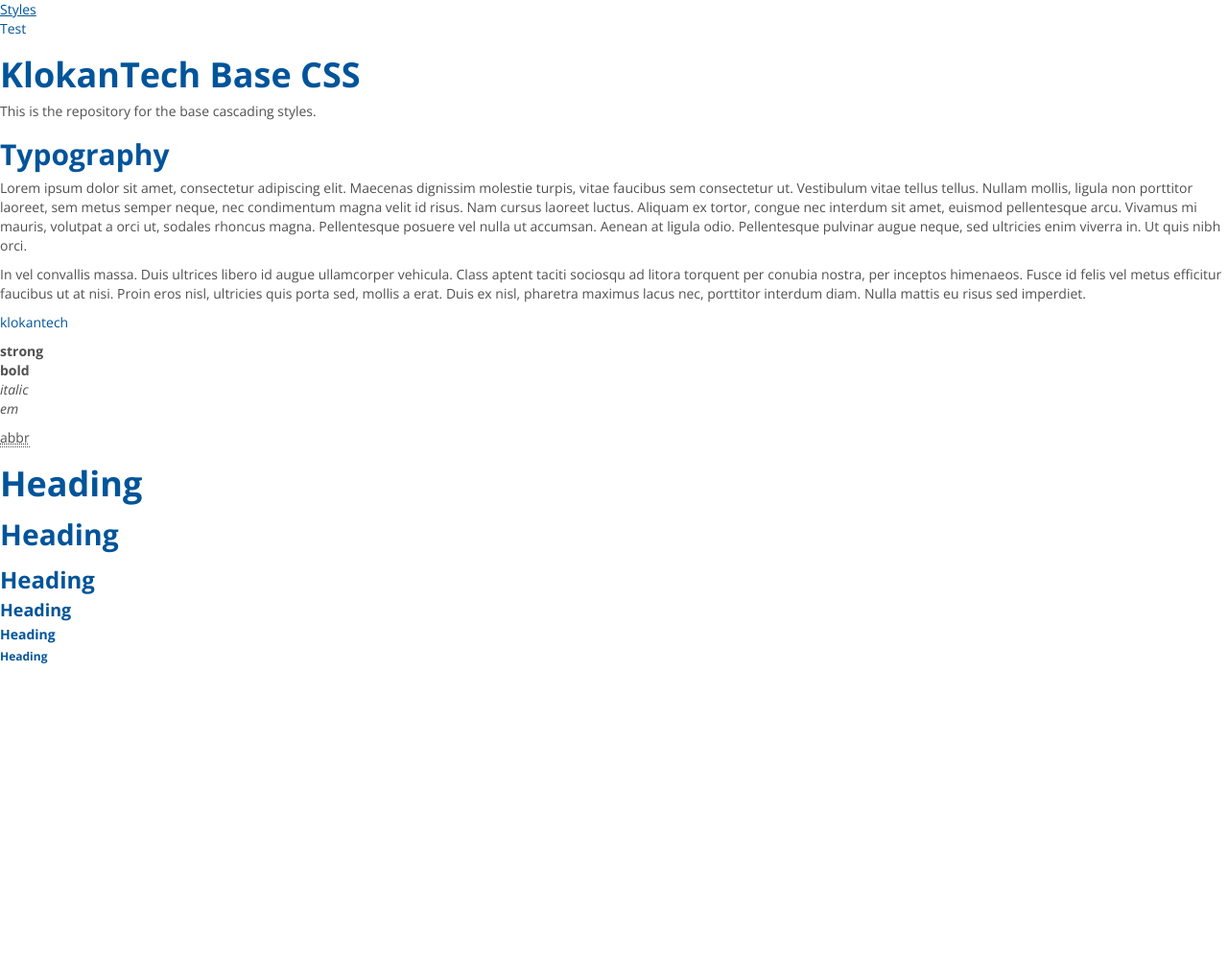
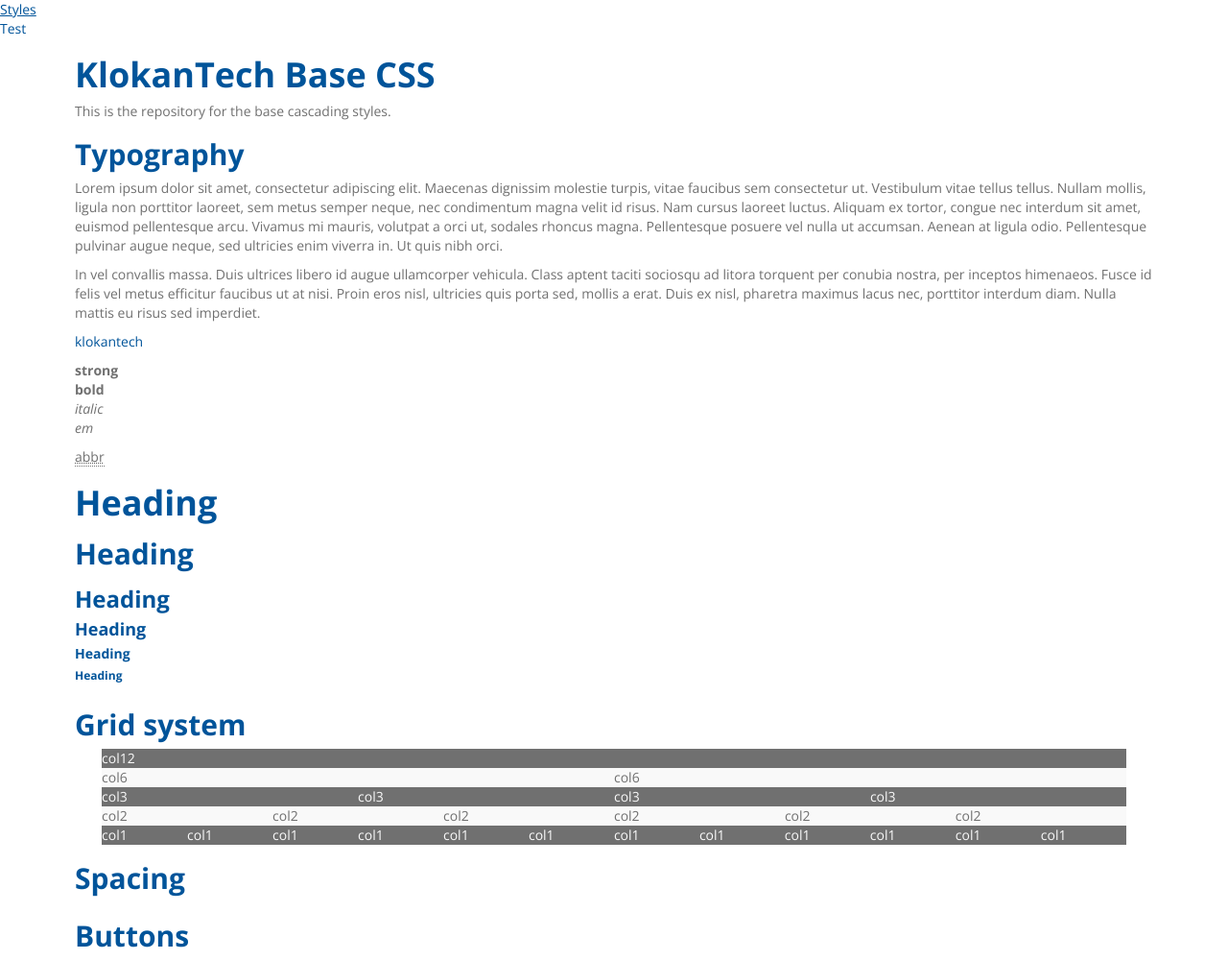
Before and after one commit to klokantech/styles, a Jekyll site: the page built from index.html, in a window 1280 px wide. Shown: the whole page at 96% size. Built offline with Jekyll 4.4.1, drawn with Linux system fonts in a browser that asks for light colours; before the commit the page ends 900 px from its top, so only the background shows below that.

Commit message:
grid + examples

```diff
--- a/_sass/_base.scss
+++ b/_sass/_base.scss
@@ -17,3 +17,26 @@
 *:focus {
   outline: none;
 }
+
+.bg-dark{
+  background-color: $color-gray-dark;
+  color: $color-gray-light;
+}
+
+.bg-light{
+  background-color: $color-gray-light;
+  color: $color-gray-dark;
+
+}
+
+/* Clearfix*/
+
+.clearfix:before,
+.clearfix:after {
+  display: table;
+  content: "";
+}
+
+.clearfix:after {
+  clear: both;
+}
--- /dev/null
+++ b/_sass/_grid.scss
@@ -0,0 +1,93 @@
+/* Grid */
+
+$grid-sizes: ( // name: width
+  col1: 8.3333,
+  col2: 16.6666,
+  col3: 25.0000,
+  col4: 33.3333,
+  col5: 41.6666,
+  col6: 50.0000,
+  col7: 58.3333,
+  col8: 66.6666,
+  col9: 75.0000,
+  col10: 83.3333,
+  col11: 91.6666,
+  col12: 100,
+);
+
+$sc-small: 480px;
+$sc-medium: 768px;
+$sc-large: 992px;
+
+$grid-screens: ( // screen, include offsets (boolean)
+	($sc-small, false),
+	($sc-medium, false),
+	($sc-medium, true)
+);
+
+.container {
+  max-width: $container-max;
+  width: $container-width;
+  margin-left: auto;
+  margin-right: auto;
+}
+
+%grid-base {
+  float: left;
+  width: 100%;
+}
+
+@each $grid, $width in ($grid-sizes) {
+  .#{$grid} {
+    @extend %grid-base;
+  }
+}
+
+.grid-img {
+  @extend %grid-base;
+}
+
+
+/* Reverses order of grid for content choreography */
+.flip {float: right;}
+
+
+/* Add columns to grid on bigger screens */
+@each $screen, $offset in ($grid-screens){
+  @media (min-width: $screen) {
+    @each $grid, $width in ($grid-sizes) {
+      @if $screen < $sc-medium {
+        .#{$grid} {
+          @if $width >= 50 {
+          width: 100%;
+          } @else {
+            width: 50%;
+          }
+        }
+      } @else {
+        .#{$grid} {
+          width: $width + 0%;
+        }
+      }
+    }
+    @if $offset {
+      @each $grid, $width in ($grid-sizes) {
+         .offset-#{$grid} {
+          margin-left: $width + 0%;
+        }
+      }
+    }
+  }
+}
+
+/* Image grid */
+/*.row-img {
+  @media (min-width: $bp-xsmall)  {width: 50%;}
+  @media (min-width: $bp-small) {width: 33.33333333333%;}
+  @media (min-width: $bp-medium)  {width: 25%;}
+}*/
+
+/* Add clearfix */
+.container, .row {
+  @extend .clearfix;
+}
--- a/_sass/_variables.scss
+++ b/_sass/_variables.scss
@@ -5,22 +5,20 @@
 /* Colors */
 $color-primary: #00549a;
 $color-secondary: #00549a;
-$gray-dark: #505050;
-$gray-light: #505050;
 
 $color-success: #377f31;
 $color-danger: #880e14;
 $color-warning: #dba909;
 $color-code: #dd1144;
 
-$color-gray-dark: #808080;
-$color-gray-light: #e5e5e5;
+$color-gray-dark: #707070;
+$color-gray-light: #f9f9f9;
 
 /* Background color */
 $body-bg:  #fff !default;
 
 /* Global text color on `<body>`. */
-$text-color: $gray-dark !default;
+$text-color: $color-gray-dark !default;
 
 /* Links color */
 $link-color: $color-primary;
@@ -73,3 +71,9 @@
 $border-radius: 5px !default;
 $border-radius-large: 10px !default;
 $border-radius-small: 3px !default;
+
+/* Container */
+$container-max: 1124px;
+$container-width: 95%;
+
+/* Grid */
--- a/base.scss
+++ b/base.scss
@@ -5,3 +5,4 @@
 @import "_variables";
 @import "_base";
 @import "_typography";
+@import "_grid";
--- a/index.html
+++ b/index.html
@@ -1,7 +1,9 @@
 ---
 title: Styles
 ---
-
+<div class="container">
+  <div class="row">
+    <div class="col12">
       <h1>KlokanTech Base CSS</h1>
 
       <p>This is the repository for the base cascading styles.</p>
@@ -25,3 +27,59 @@
       <h4>Heading</h4>
       <h5>Heading</h5>
       <h6>Heading</h6>
+    </div>
+  </div>
+  <div class="row">
+    <div class="col12">
+
+      <h2>Grid system</h2>
+      <div class="container">
+        <div class="row">
+          <div class="col12 bg-dark">col12</div>
+        </div>
+        <div class="row">
+          <div class="col6 bg-light">col6</div>
+          <div class="col6 bg-light">col6</div>
+        </div>
+        <div class="row">
+          <div class="col3 bg-dark">col3</div>
+          <div class="col3 bg-dark">col3</div>
+          <div class="col3 bg-dark">col3</div>
+          <div class="col3 bg-dark">col3</div>
+        </div>
+        <div class="row">
+          <div class="col2 bg-light">col2</div>
+          <div class="col2 bg-light">col2</div>
+          <div class="col2 bg-light">col2</div>
+          <div class="col2 bg-light">col2</div>
+          <div class="col2 bg-light">col2</div>
+          <div class="col2 bg-light">col2</div>
+        </div>
+        <div class="row">
+          <div class="col1 bg-dark">col1</div>
+          <div class="col1 bg-dark">col1</div>
+          <div class="col1 bg-dark">col1</div>
+          <div class="col1 bg-dark">col1</div>
+          <div class="col1 bg-dark">col1</div>
+          <div class="col1 bg-dark">col1</div>
+          <div class="col1 bg-dark">col1</div>
+          <div class="col1 bg-dark">col1</div>
+          <div class="col1 bg-dark">col1</div>
+          <div class="col1 bg-dark">col1</div>
+          <div class="col1 bg-dark">col1</div>
+          <div class="col1 bg-dark">col1</div>
+        </div>
+      </div>
+    </div>
+  </div>
+  <div class="row">
+    <div class="col12">
+      <h2>Spacing</h2>
+    </div>
+  </div>
+  <div class="row">
+    <div class="col12">
+      <h2>Buttons</h2>
+    </div>
+  </div>
+</div>
```
Lines whose indentation alone changed are shown as unchanged.
